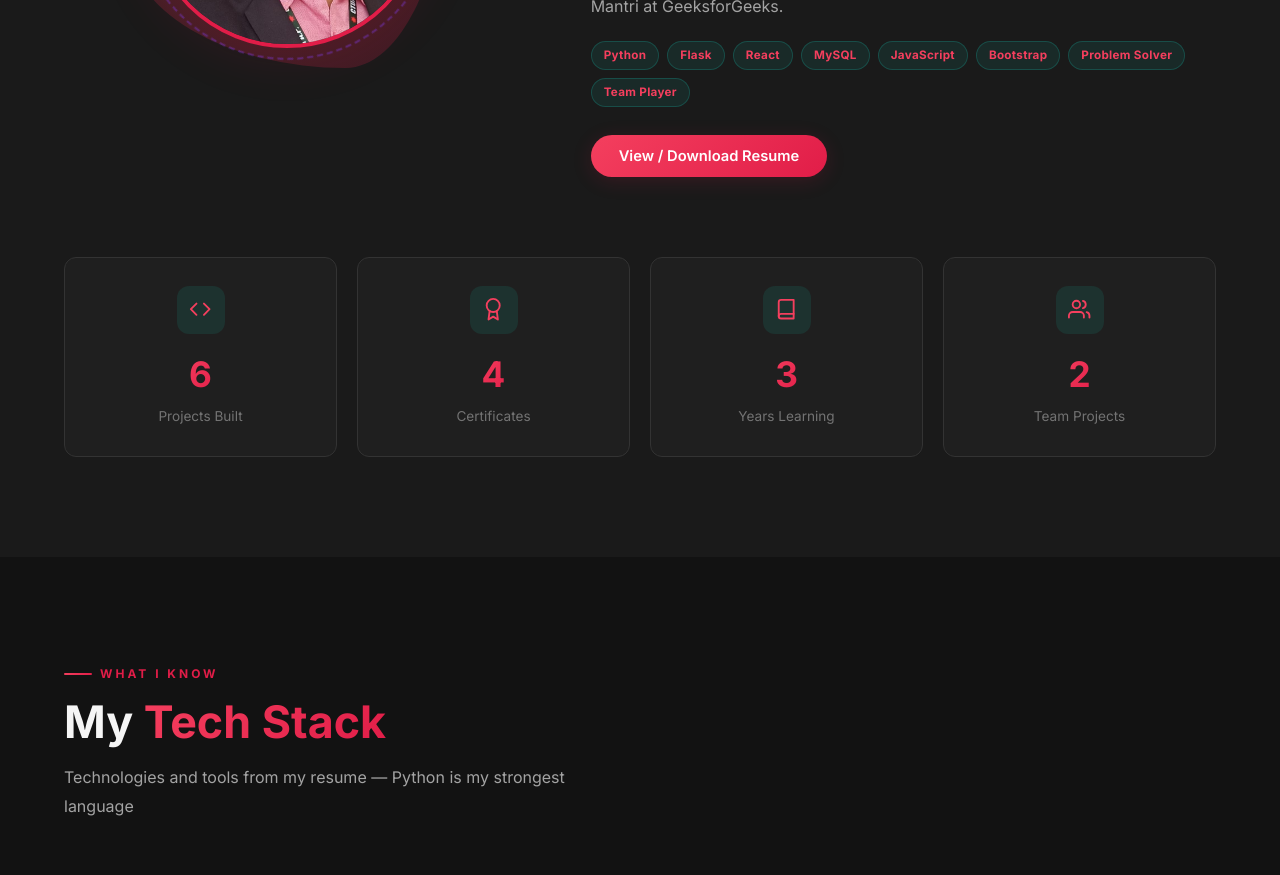
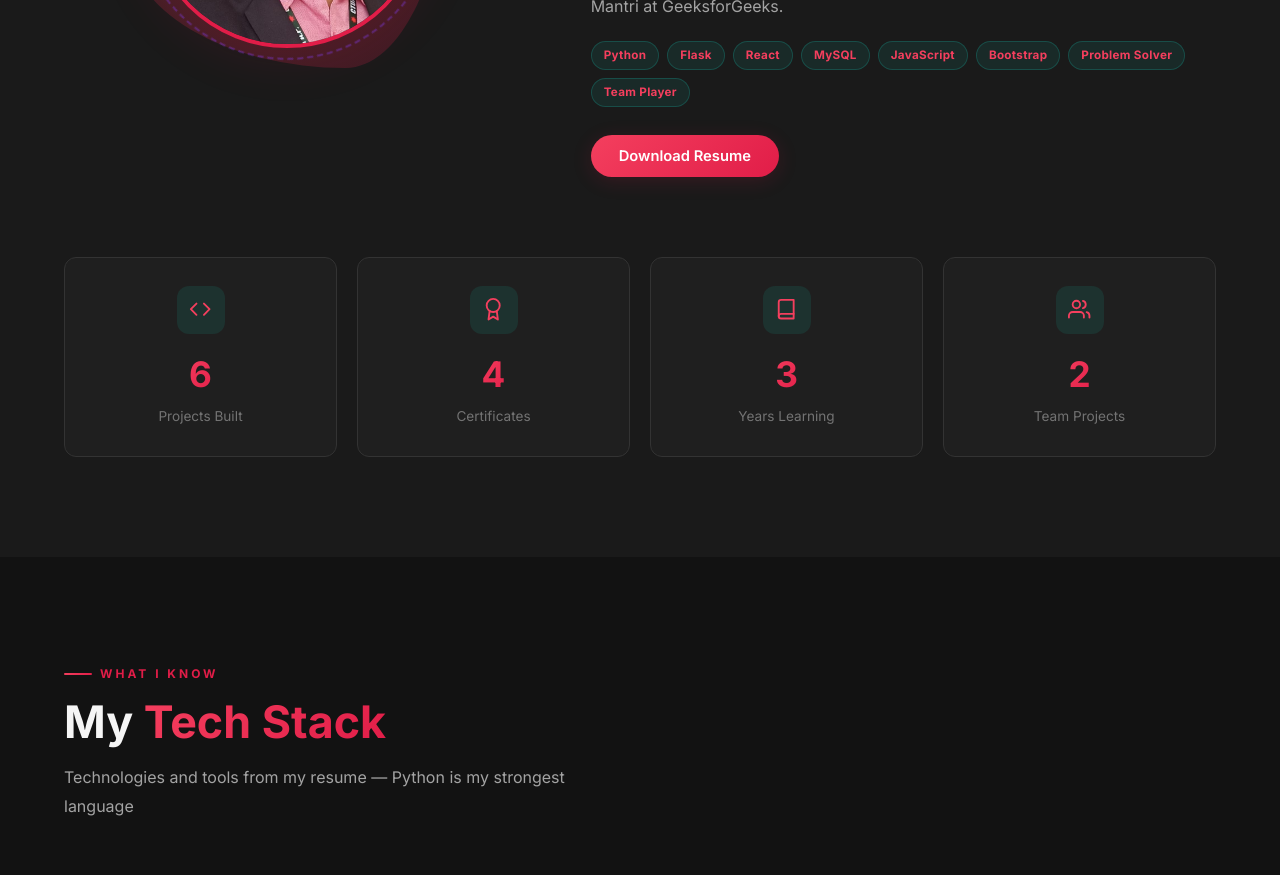
Before and after one commit to rajeshmishra-11/Portfolio, a React (Vite) app: page / in a window 1280 px wide. Shown: the part 1260-2135 px from the top of the page. Built offline with nearby package versions, Linux system fonts and the light colour scheme.

Commit message:
fix: make download resume button download file instead of opening in new tab

```diff
--- a/src/components/About.jsx
+++ b/src/components/About.jsx
@@ -104,8 +104,8 @@ export default function About() {
               ))}
             </div>
             <div className="about__actions">
-              <button onClick={() => window.open('/resume.pdf', '_blank')} className="btn btn-primary">
-                View / Download Resume
+              <button onClick={handleDownload} className="btn btn-primary">
+                Download Resume
               </button>
             </div>
           </div>
--- a/src/components/Resume.jsx
+++ b/src/components/Resume.jsx
@@ -117,9 +117,9 @@ export default function Resume() {
                   <FiExternalLink size={16} />
                 </a>
                 <button
-                  onClick={() => window.open('/resume.pdf', '_blank')}
+                  onClick={handleDownload}
                   className="resume__pdf-btn resume__pdf-btn--primary"
-                  title="Download / View"
+                  title="Download Resume"
                 >
                   <FiDownload size={16} /> Download
                 </button>
@@ -145,7 +145,7 @@ export default function Resume() {
               <span className="resume__fullscreen-title">Rajesh Mishra — Resume</span>
               <div style={{ display: 'flex', gap: 10 }}>
                 <button
-                  onClick={() => window.open('/resume.pdf', '_blank')}
+                  onClick={handleDownload}
                   className="btn btn-primary"
                   style={{ padding: '8px 18px', fontSize: '0.85rem' }}
                 >
```
